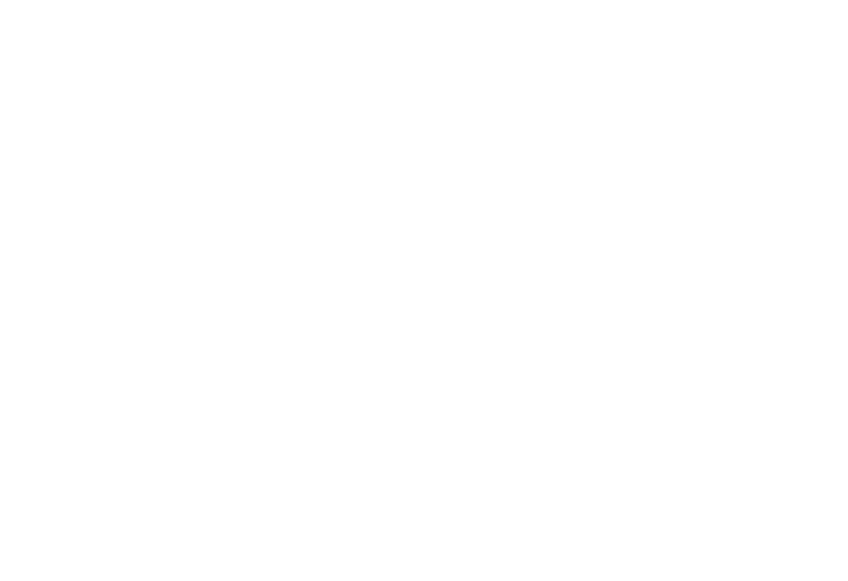
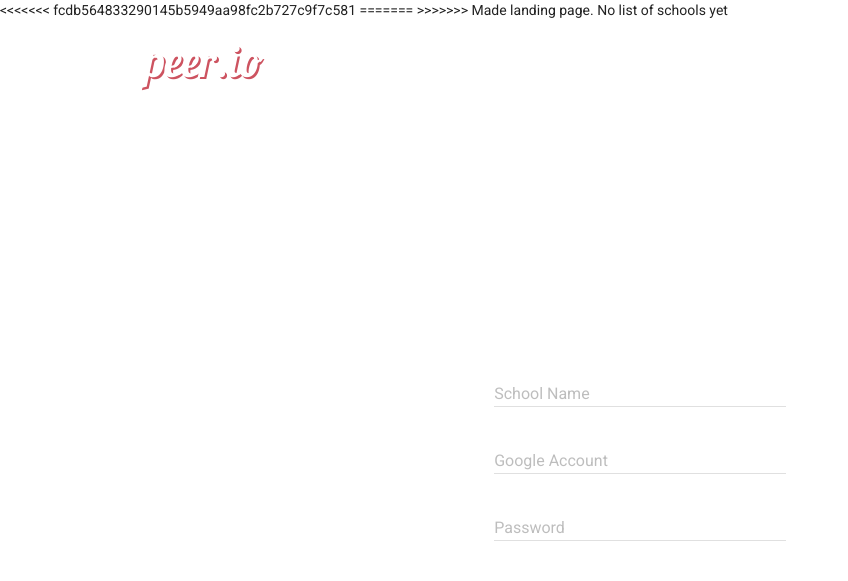
Before and after one commit to lyssybyrd/peer.io, a plain HTML site: page signin.html in a window 1280 px wide. Shown: the whole page, without its empty margins (0-848 px from the left). Drawn offline with nearby package versions, Linux system fonts and the light colour scheme.

Commit message:
Added landing page. No list of schools yet

```diff
--- a/signin.html
+++ b/signin.html
@@ -1,10 +1,95 @@
 <!DOCTYPE html>
 <html lang="en">
 <head>
+<<<<<<< fcdb564833290145b5949aa98fc2b727c9f7c581
     <meta charset="UTF-8">
     <title>Document</title>
 </head>
 <body>
+=======
+    <meta charset="utf-8">
+  <meta http-equiv="X-UA-Compatible" content="IE=edge">
+  <meta name="description" content="Learn how to use the Firebase platform on the Web">
+  <meta name="viewport" content="width=device-width, initial-scale=1.0">
+  <title>peer.io</title>
+
+  <!-- Disable tap highlight on IE -->
+  <meta name="msapplication-tap-highlight" content="no">
+
+  <!-- Web Application Manifest -->
+  <link rel="manifest" href="manifest.json">
+
+  <!-- Add to homescreen for Chrome on Android -->
+  <meta name="mobile-web-app-capable" content="yes">
+  <meta name="application-name" content="Friendly Chat">
+  <meta name="theme-color" content="#303F9F">
+
+  <!-- Add to homescreen for Safari on iOS -->
+  <meta name="apple-mobile-web-app-capable" content="yes">
+  <meta name="apple-mobile-web-app-status-bar-style" content="black-translucent">
+  <meta name="apple-mobile-web-app-title" content="Friendly Chat">
+  <meta name="apple-mobile-web-app-status-bar-style" content="#303F9F">
+
+  <!-- Tile icon for Win8 -->
+  <meta name="msapplication-TileColor" content="#3372DF">
+  <meta name="msapplication-navbutton-color" content="#303F9F">
+
+  <!-- Material Design Lite -->
+  <link rel="stylesheet" href="https://fonts.googleapis.com/icon?family=Material+Icons">
+  <link rel="stylesheet" href="https://code.getmdl.io/1.1.3/material.blue_grey-pink.min.css">
+  <script defer src="https://code.getmdl.io/1.1.3/material.min.js"></script>
+
+  <!-- App Styling -->
+  <link rel="stylesheet" href="https://fonts.googleapis.com/css?family=Roboto:regular,bold,italic,thin,light,bolditalic,black,medium&amp;lang=en">
+  <link rel="stylesheet" href="https://fonts.googleapis.com/css?family=Lobster">
+  <link rel="stylesheet" href="css/main.css">
+
+  <!-- Load jQuery library -->
+  <!--<script src="https://ajax.googleapis.com/ajax/libs/jquery/3.2.1/jquery.min.js"></script>-->
+  <script
+  src="https://code.jquery.com/jquery-3.2.1.slim.js"
+  integrity="sha256-tA8y0XqiwnpwmOIl3SGAcFl2RvxHjA8qp0+1uCGmRmg="
+  crossorigin="anonymous"></script>
+</head>
+<body>
+    <div class="signin_landing mdl-layout mdl-js-layout">
+        <!-- Header section containing logo -->
+        <header class="mdl-layout__header mdl-layout__header--transparent mdl-color-text--white">
+            <div class="mdl-cell mdl-cell--12-col mdl-cell--12-col-tablet mdl-grid">
+                <div class="mdl-layout__header-row mdl-cell mdl-cell--12-col mdl-cell--12-col-tablet mdl-cell--12-col-desktop">
+                    <h2>peer.io</h2>
+                </div>
+                <div id="user-container">
+                    <button id="sign-in" class="mdl-button mdl-js-button mdl-js-ripple-effect mdl-color-text--white">
+                    <i class="material-icons">account_circle</i>Sign-in with Google
+                    </button>
+                </div>
+            </div>
+        </header>
+
+        <!-- Form/Sign-Up Section -->
+        <div class="mdl-grid">
+            <div class="mdl-layout-spacer"></div>
+            <div class="mdl-cell mdl-cell--4-col">
+                <div class="mdl-textfield mdl-js-textfield mdl-textfield--floating-label">
+                    <input class="mdl-textfield__input" type="text" id="school">
+                    <label class="mdl-textfield__label" for="school">School Name</label>
+                </div>
+                <div class="mdl-textfield mdl-js-textfield mdl-textfield--floating-label">
+                    <input class="mdl-textfield__input" type="text" id="email">
+                    <label class="mdl-textfield__label" for="email">Google Account</label>
+                </div>
+                <div class="mdl-textfield mdl-js-textfield mdl-textfield--floating-label">
+                    <input class="mdl-textfield__input" type="password" id="password">
+                    <label class="mdl-textfield__label" for="password">Password</label>
+                </div>
+            </div>
+            <div class="mdl-layout-spacer"></div>
+        </div>
+
+    </div>
+
+>>>>>>> Made landing page. No list of schools yet
 
 </body>
 </html>
```
Also changed, not shown: 3 other files.
